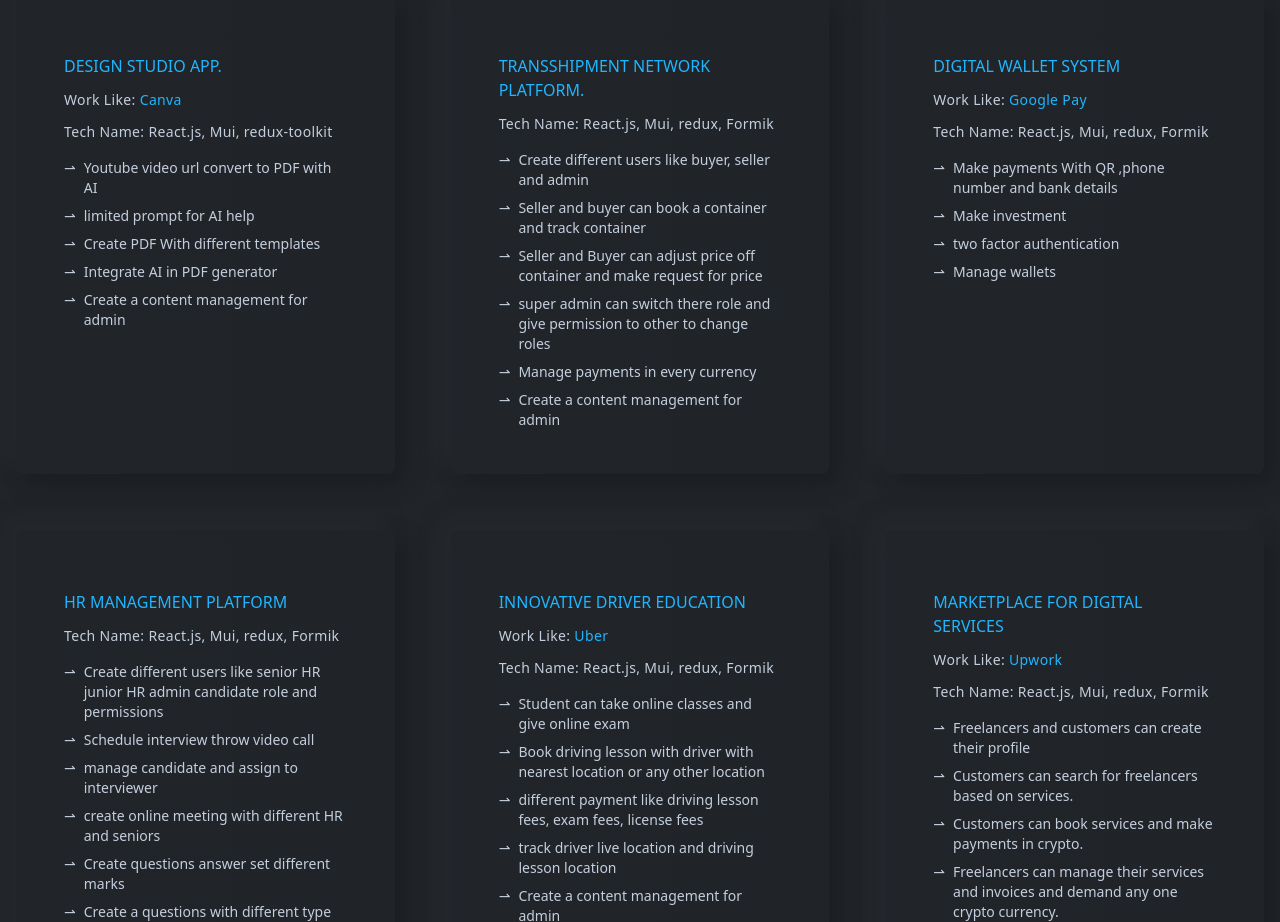
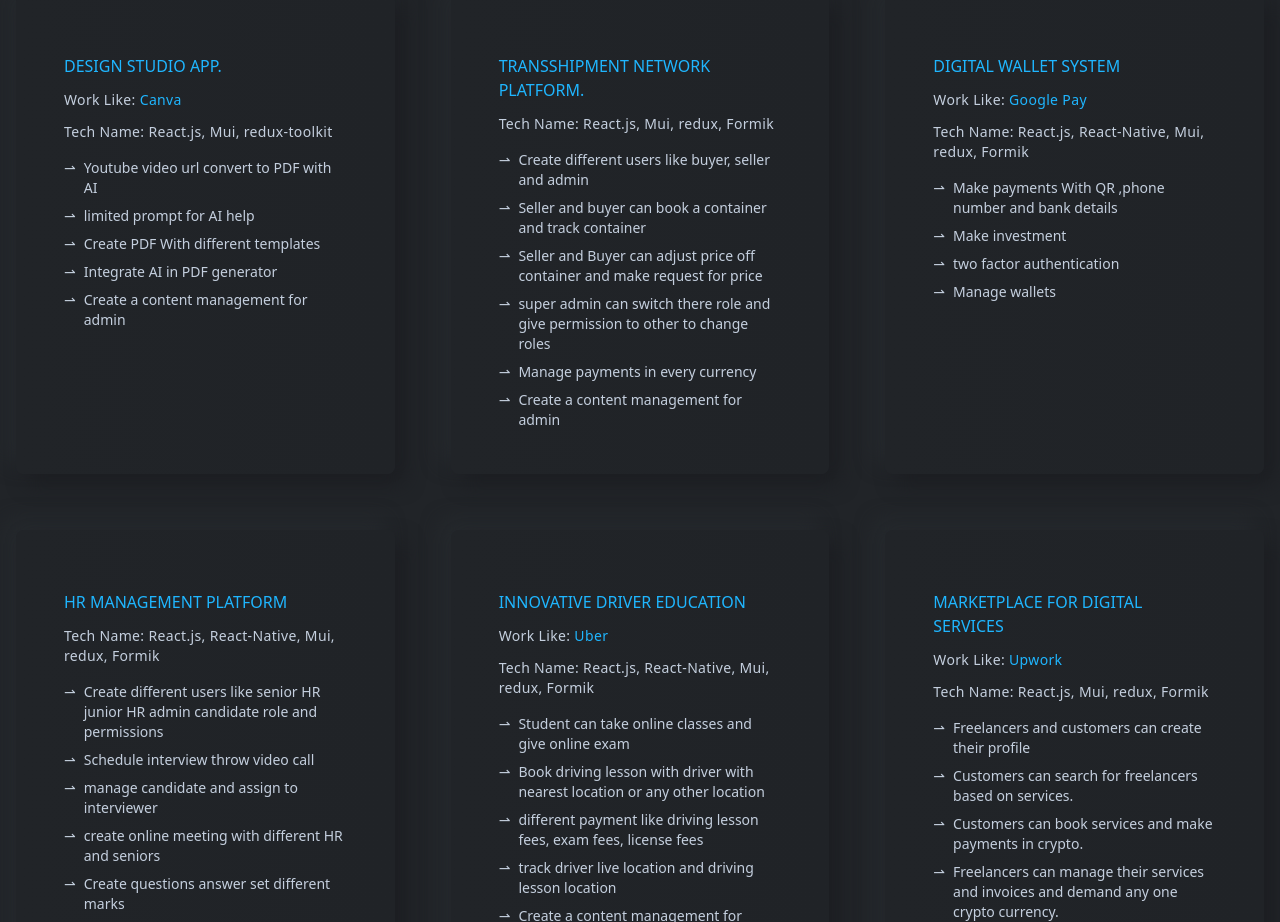
Before and after one commit to Nirajmakwana/portfolio, a React (Create React App) app: page / in a window 1280 px wide. Shown: the part 2760-3682 px from the top of the page. Built offline with nearby package versions, Linux system fonts and the light colour scheme.

Commit message:
add data

```diff
--- a/src/data/data.js
+++ b/src/data/data.js
@@ -65,7 +65,7 @@ export const ProjectsData = [
   },
   {
     name: "Transshipment Network Platform.",
-    TechName: ["React.js", "Mui", "redux","Formik"],
+    TechName: ["React.js", "Mui", "redux", "Formik"],
     des: [
       "Create different users like buyer, seller and admin",
       "Seller and buyer can book a container and track container",
@@ -79,7 +79,7 @@ export const ProjectsData = [
     name: "Digital Wallet System",
     worklike: "Google Pay",
     WorklikeLink: "https://pay.google.com/",
-    TechName: ["React.js", "Mui", "redux","Formik"],
+    TechName: ["React.js", "React-Native", "Mui", "redux", "Formik"],
     des: [
       "Make payments With QR ,phone number and bank details",
       "Make investment",
@@ -89,7 +89,7 @@ export const ProjectsData = [
   },
   {
     name: "HR Management Platform",
-    TechName: ["React.js", "Mui", "redux","Formik"],
+    TechName: ["React.js", "React-Native", "Mui", "redux", "Formik"],
     des: [
       "Create different users like senior HR junior HR admin candidate role and permissions",
       "Schedule interview throw video call",
@@ -103,7 +103,7 @@ export const ProjectsData = [
   },
   {
     name: "Innovative Driver Education",
-    TechName: ["React.js", "Mui", "redux","Formik"],
+    TechName: ["React.js", "React-Native", "Mui", "redux", "Formik"],
     worklike: "Uber",
     WorklikeLink: "https://www.uber.com/",
     des: [
@@ -116,7 +116,7 @@ export const ProjectsData = [
   },
   {
     name: "marketplace for digital services",
-    TechName: ["React.js", "Mui", "redux","Formik"],
+    TechName: ["React.js", "Mui", "redux", "Formik"],
     worklike: "Upwork",
     WorklikeLink: "https://www.upwork.com/",
     des: [
@@ -129,7 +129,7 @@ export const ProjectsData = [
   },
   {
     name: "Dental Hospital Management System",
-    TechName: ["Next.Js", "React.js", "Mui", "redux","Formik"],
+    TechName: ["Next.Js", "React.js", "Mui", "redux", "Formik"],
     des: [
       "Doctors to manage patient X-rays and invoices medicine.",
       "Nurse can see X-rays and assist Patients",
@@ -140,7 +140,7 @@ export const ProjectsData = [
   },
   {
     name: "Spiritual Guidance Platform",
-    TechName: ["Next.Js", "React.js", "Mui","Formik"],
+    TechName: ["Next.Js", "React.js", "Mui", "Formik"],
     des: [
       "Create a content management for admin",
       "Managing donations.",
```
